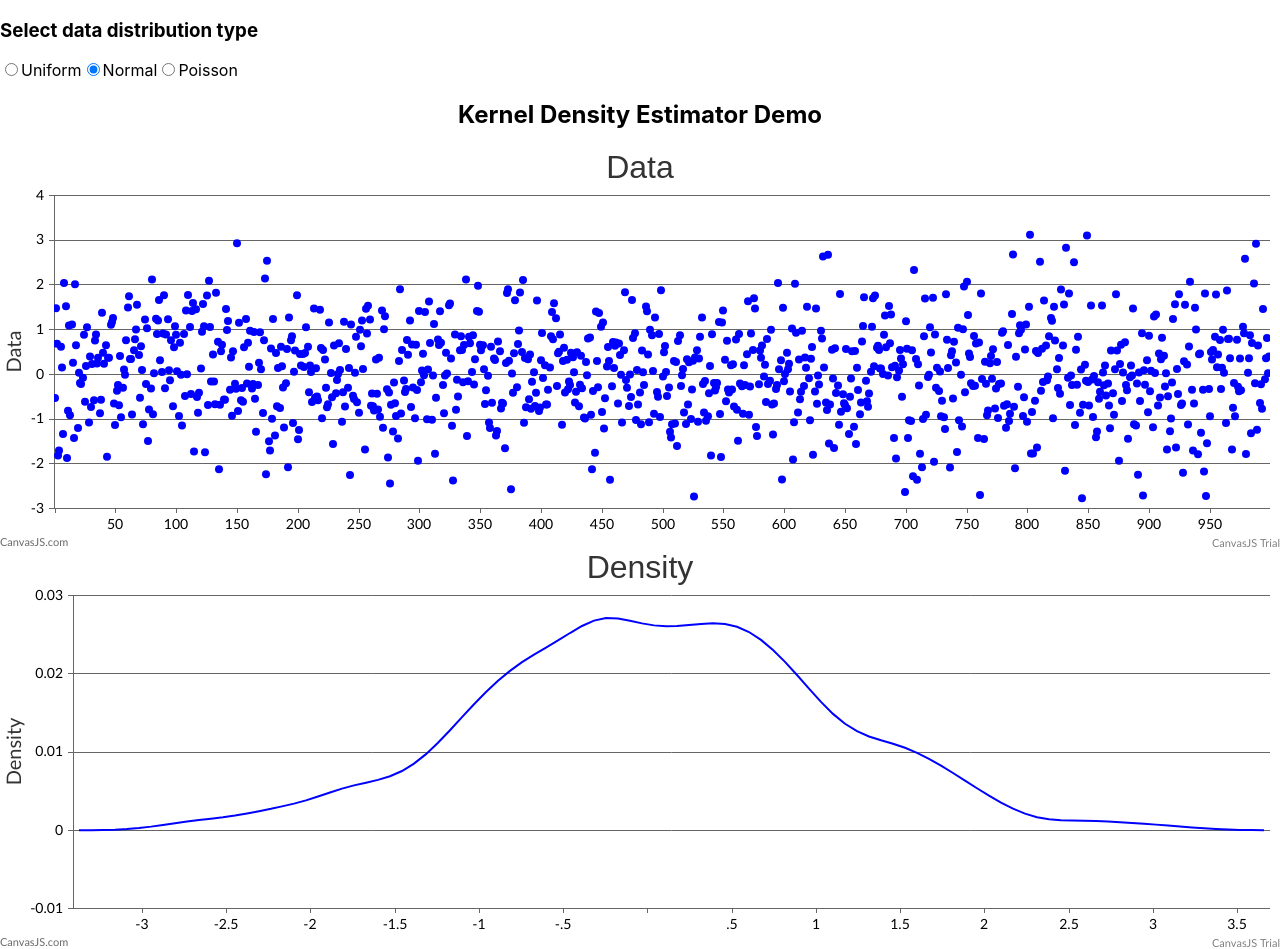
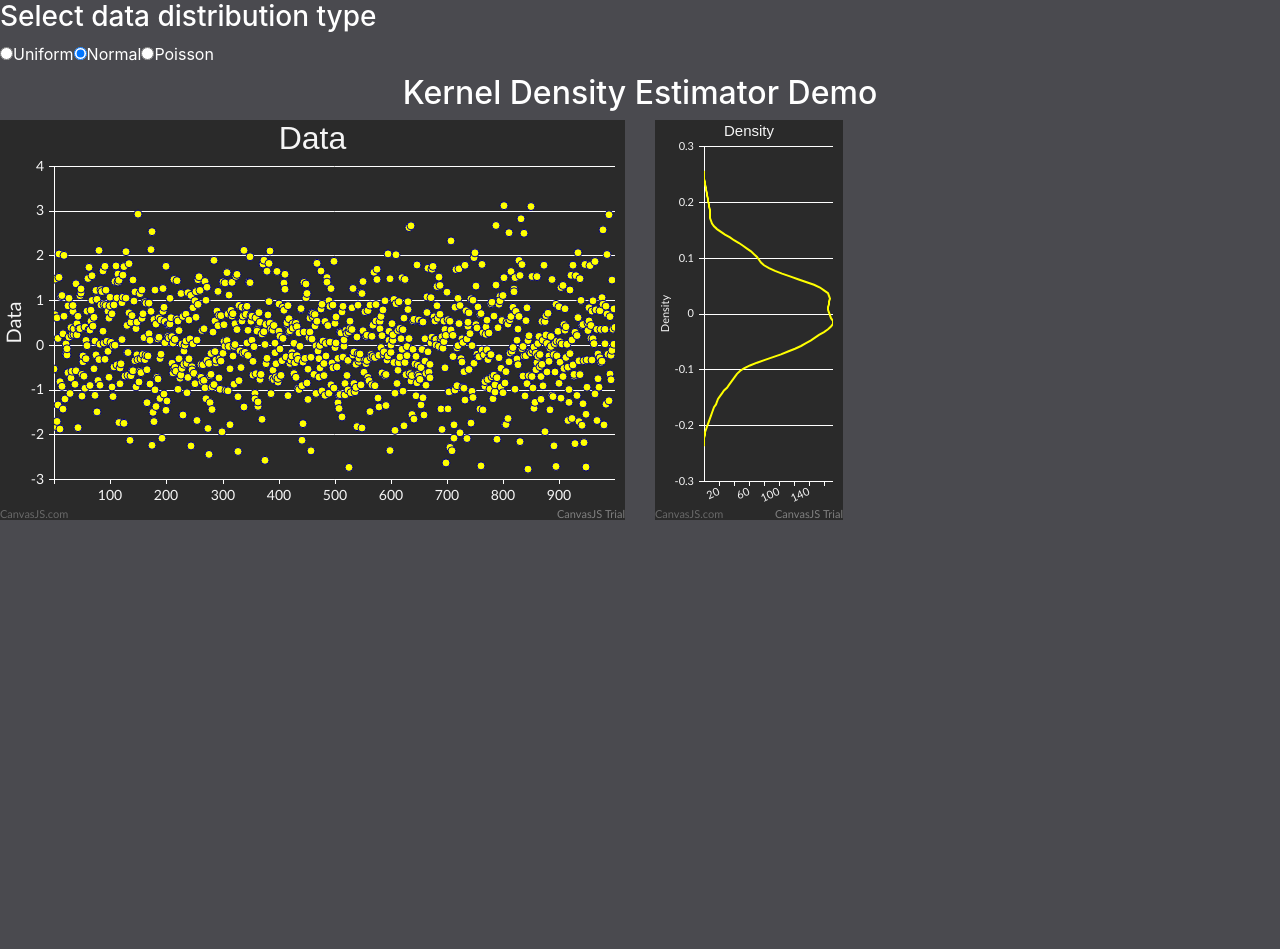
Before and after one commit to markatango/react-density-plot, a React (Create React App) app: page / in a window 1280 px wide. After the commit the page ends 800 px from the top, so only its background shows below. Built offline with nearby package versions, Linux system fonts and the light colour scheme.

Commit message:
added bootstrap

```diff
--- a/public/index.html
+++ b/public/index.html
@@ -1,6 +1,7 @@
 <!DOCTYPE html>
 <html lang="en">
   <head>
+    <link rel="stylesheet" href="https://cdn.jsdelivr.net/npm/bootstrap@4.0.0/dist/css/bootstrap.min.css" integrity="sha384-Gn5384xqQ1aoWXA+058RXPxPg6fy4IWvTNh0E263XmFcJlSAwiGgFAW/dAiS6JXm" crossorigin="anonymous">
     <meta charset="utf-8" />
     <link rel="icon" href="%PUBLIC_URL%/favicon.ico" />
     <meta name="viewport" content="width=device-width, initial-scale=1" />
@@ -40,4 +41,7 @@
       To create a production bundle, use `npm run build` or `yarn build`.
     -->
   </body>
+  <script src="https://code.jquery.com/jquery-3.2.1.slim.min.js" integrity="sha384-KJ3o2DKtIkvYIK3UENzmM7KCkRr/rE9/Qpg6aAZGJwFDMVNA/GpGFF93hXpG5KkN" crossorigin="anonymous"></script>
+<script src="https://cdn.jsdelivr.net/npm/popper.js@1.12.9/dist/umd/popper.min.js" integrity="sha384-ApNbgh9B+Y1QKtv3Rn7W3mgPxhU9K/ScQsAP7hUibX39j7fakFPskvXusvfa0b4Q" crossorigin="anonymous"></script>
+<script src="https://cdn.jsdelivr.net/npm/bootstrap@4.0.0/dist/js/bootstrap.min.js" integrity="sha384-JZR6Spejh4U02d8jOt6vLEHfe/JQGiRRSQQxSfFWpi1MquVdAyjUar5+76PVCmYl" crossorigin="anonymous"></script>
 </html>
--- a/src/App.css
+++ b/src/App.css
@@ -1,5 +1,6 @@
 .App {
   text-align: center;
+  background-color:darkslategray;
 }
 
 .App-logo {
--- a/src/index.css
+++ b/src/index.css
@@ -1,5 +1,7 @@
 body {
-  margin: 0;
+  margin: 200;
+  background-color: rgb(74, 74, 79);
+  color:white;
   font-family: -apple-system, BlinkMacSystemFont, 'Segoe UI', 'Roboto', 'Oxygen',
     'Ubuntu', 'Cantarell', 'Fira Sans', 'Droid Sans', 'Helvetica Neue',
     sans-serif;
--- a/src/pages/displaygraphs/displaygraphs.component.jsx
+++ b/src/pages/displaygraphs/displaygraphs.component.jsx
@@ -43,12 +43,18 @@
       ]
     }; */
 
+    const theme = "dark1";
+    const markerColor = "yellow"
     const options1 = cloneDeep(this.defaultOptions);
     options1.data[0].dataPoints = this.props.data;
     options1.data[0].type = "scatter";
     options1.data[0].name = "";
     options1.data[0].markerType = "circle";
     options1.title.text = options1.axisY.title = this.props.c1Name
+    options1.theme = theme
+    options1.data[0].markerColor = markerColor
+    options1.data[0].markerBorderColor = "darkblue"
+    options1.data[0].markerBorderThickness=  1
 
     const options2 = cloneDeep(this.defaultOptions);
     options2.data[0].dataPoints = getKDE(extractYFromData(this.props.data));
@@ -56,6 +62,8 @@
     options2.data[0].name = "";
     options2.data[0].markerType = null;
     options2.title.text = options2.axisY.title = this.props.c2Name
+    options2.theme = theme
+    options2.data[0].lineColor = markerColor
 
     var charts = this.charts;
     for (var i = 0; i < charts.length; i++) {
@@ -65,15 +73,24 @@
 
     return (
       <div>
+        <div className="row">
+          <div className="col-12">
          <h2 style={{textAlign: "center"}}>Kernel Density Estimator Demo</h2>
+         </div>
+         <div className="col-6">
             <CanvasJSChart
               options={options1}
               onRef={ref => this.charts.push(ref)}
             />
+          </div>
+
+          <div className="col-2">
             <CanvasJSChart
               options={options2}
               onRef={ref => this.charts.push(ref)}
             />
+          </div>
+        </div>
       </div>
     );
   }
--- a/src/utils/stat.utils.js
+++ b/src/utils/stat.utils.js
@@ -136,7 +136,7 @@
 		for(let j=0;j<numDataPoints;++j){
 			kde += gkde(data[j])
 		}
-		kdeArray.push({x:mean_i, y:kde})
+		kdeArray.push({y:mean_i, x:kde})
 	}
 	return normalizeObjectOfXY(kdeArray);
 }
```
Lines whose indentation alone changed are shown as unchanged.
